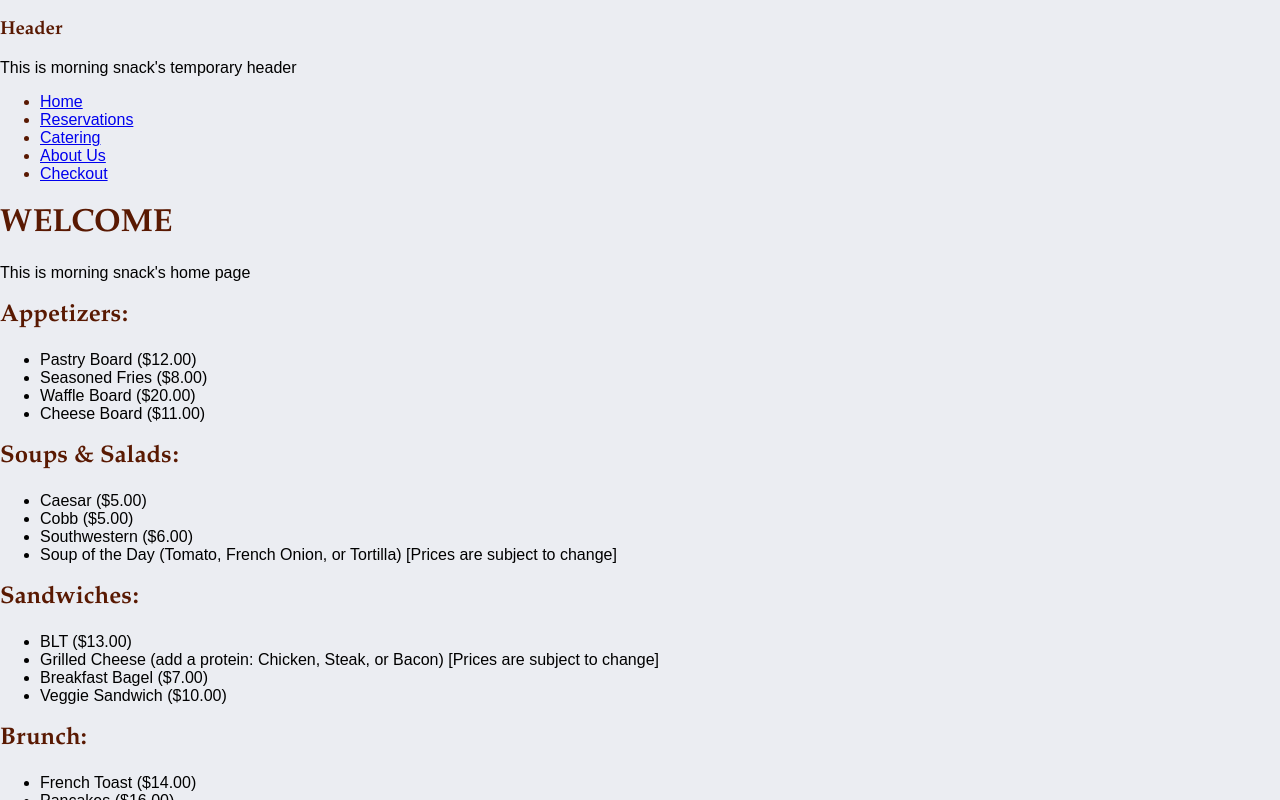
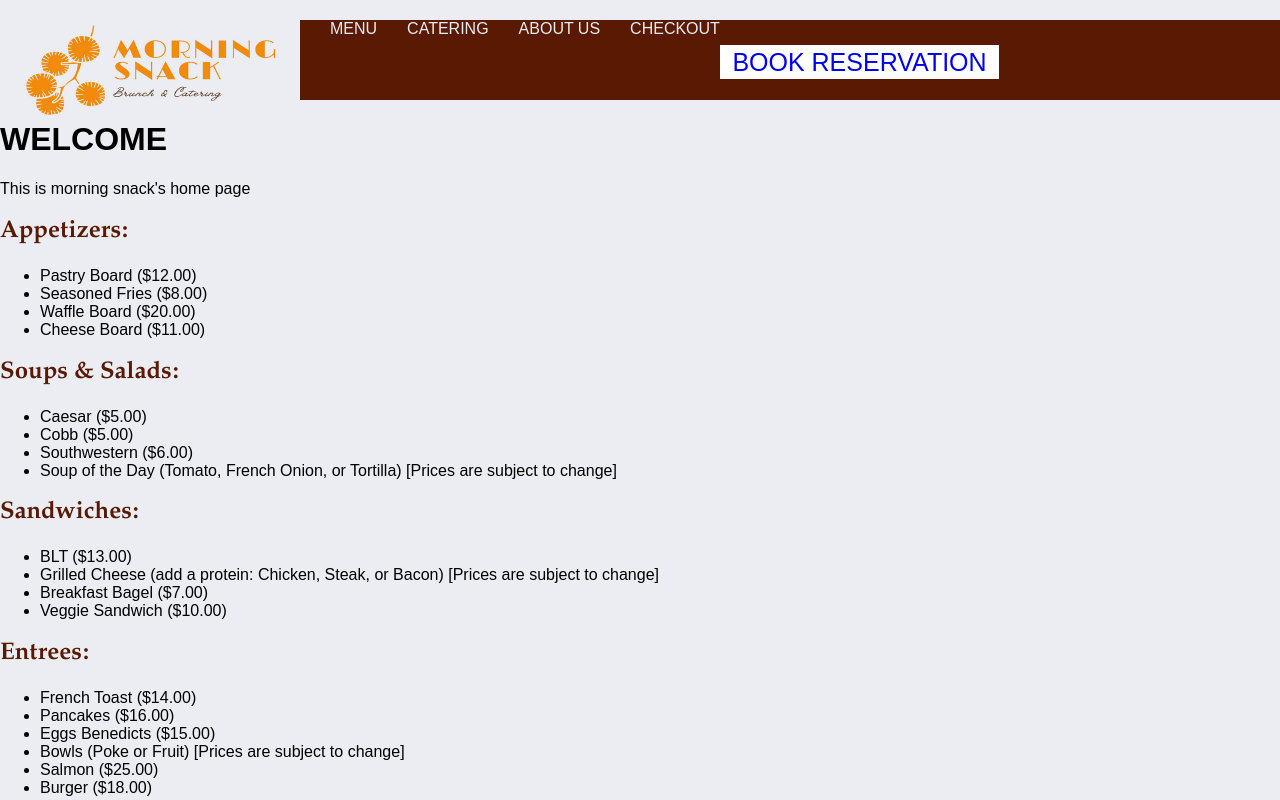
Before and after one commit to michellenicolephillips/morning-snack, a React (Create React App) app: page / in a window 1280 px wide. Shown: the top 800 px of the page. Built offline with nearby package versions, Linux system fonts and the light colour scheme.

Commit message:
Header hunter (#24)
* Fixed header

* Changed header, nav, and app.css

* Changed header, nav, and app.css

* Modified header, nav, and app.css

* added class to booking button

```diff
--- a/src/App.css
+++ b/src/App.css
@@ -2,6 +2,7 @@
 
 header {
   font-family: Arial, Helvetica, sans-serif;
+  color: white;
   background-color: #591902;
 }
 
@@ -10,13 +11,18 @@ nav {
   color: #591902;
 }
 
+a:link { text-decoration: none; }
+a:visited { text-decoration: none; }
+a:hover { text-decoration: none; }
+a:active { text-decoration: none; }
+
 body {
   background-color: #EBEDF2;
   font-family: Arial, Helvetica, serif;
   color: black;
 }
 
-h1 , h2, h3, h4 {
+h2, h3, h4 {
   font-family: Garamond, sans-serif;
   color: #591902;
 }
@@ -27,8 +33,91 @@ footer {
 
 
 
+
+
 /*Classes*/
+
+.header {
+  margin-top: 20px;
+  display: flex;
+  flex: 1;
+  flex-direction: column;
+}
+
+.header-top {
+  display: flex;
+  width: 100%;
+  height: 80px;
+}
+
+.header-top__logo {
+  display: flex;
+  justify-content: center;
+  align-items: center;
+  margin-right: 20px;
+}
+
+.header-logo {
+  color: inherit;
+  text-decoration: inherit;
+  font-family: RobotoThin;
+  font-size: 100px;
+}
+
+.header-top__navbar {
+  display: flex;
+  flex: 1;
+  flex-direction: column;
+}
+
+.header-top__navigation {
+  display: flex;
+  flex: 1;
+  flex-direction: row;
+  justify-content: flex-end;
+  margin-right: 55px;
+}
+
+.navbar {
+  display: flex;
+  flex-direction: row;
+}
+
+.nav-link {
+  display: flex;
+  justify-content: center;
+  align-items: center;
+  margin-left: 30px;
+  color: #EBEDF2;
+  text-decoration: inherit;
+  text-transform: uppercase;
+  outline: none;
+}
+
+.bookReservations {
+  background-color: #FFFFFF;
+  border: none;
+  color: #F28B0C;
+  padding: .1em .5em;
+  text-align: center;
+  text-decoration: none;
+  float: right;
+  font-size: 25px;
+  clear: both;
+}
+
+.bookReservations:hover {
+  background-color: #BF7960;
+  color: white;
+  text-decoration: none;
+}
+
+
+
+
 
 /* IDs*/
 
+
+
 /*Specific CSS Features*/
--- a/src/App.js
+++ b/src/App.js
@@ -17,10 +17,9 @@ function App() {
      <div>
           <Header/>
           <Router>
-               <Navigation/>
                <Routes>
                     <Route exact path="/"  element={<Home />}/>
-                    <Route exact path="/reservations"  element={<Reservations />}/>
+                    <Route exact path="/reservations" element={<Reservations />}/>
                     <Route exact path="/catering" element={<Catering />} />
                     <Route exact path="/about"  element={<About />}/>
                     <Route exact path="/checkout" element={<Checkout />} />
--- a/src/components/header.js
+++ b/src/components/header.js
@@ -1,11 +1,27 @@
 import React from 'react';
+import logo from '../assets/logo.png';
+import Navigation from '../components/navigation';
 
 class Header extends React.Component {
 
      render() {
-          return (<>
-              <h3>Header</h3>
-              <p>This is morning snack's temporary header</p>
+          return (
+          <>
+          <header>
+               <section className='header'>
+                    <section className='header-top'>
+                         <section className='header-top_logo'>
+                              <a href="/" className='header-logo'> <img src={logo} width={300} height={100} alt='Morning Snack'/></a>
+                         </section>
+                         <section className='header-top_navbar'>
+                              <Navigation />
+                         </section>
+                         <section className='booking-button'>
+                              <p className='bookReservations'><a href="/reservations">BOOK RESERVATION</a></p>
+                         </section>
+                    </section>
+               </section>
+          </header>
           </>
           )
      }
--- a/src/components/navigation.js
+++ b/src/components/navigation.js
@@ -1,25 +1,19 @@
 import React from 'react';
-import {Link } from "react-router-dom";
 
 
 
-/* Navbar component to navigate to various sectoins of the page, smooth scroll to each section */
+/* Navbar component to navigate to various sections of the page, smooth scroll to each section */
 
 class Navigation extends React.Component {
 
      render() {
           return (
-               <div>
-                    <nav>
-                         <ul>
-                              <li><Link to={'/'} className="nav-link"> Home </Link></li>
-                              <li><Link to={'/reservations'} className="nav-link">Reservations</Link></li>
-                              <li><Link to={'/catering'} className="nav-link">Catering</Link></li>
-                              <li><Link to={'/about'} className="nav-link">About Us</Link></li>
-                              <li><Link to={'/checkout'} className="nav-link">Checkout</Link></li>
-                         </ul>
-                    </nav>
-               </div>
+               <section className='navbar'>
+                    <a href="/" className="nav-link">Menu</a>
+                    <a href="/catering" className="nav-link">Catering</a>
+                    <a href="/about" className="nav-link">About Us</a>
+                    <a href="/checkout" className="nav-link">Checkout</a>
+               </section>
           )
      }
 }
--- a/src/pages/Home.js
+++ b/src/pages/Home.js
@@ -33,12 +33,12 @@ class Home extends React.Component {
                     <li>Veggie Sandwich ($10.00)</li>
               </ul>
 
-              <h2>Brunch:</h2>
+              <h2>Entrees:</h2>
               <ul>
                     <li>French Toast ($14.00)</li>
                     <li>Pancakes ($16.00)</li>
                     <li>Eggs Benedicts ($15.00)</li>
-                    <li>Poke ($20.00)</li>
+                    <li>Bowls (Poke or Fruit) [Prices are subject to change]</li>
                     <li>Salmon ($25.00)</li>
                     <li>Burger ($18.00)</li>
               </ul>
```
Also changed, not shown: src/assets/logo.png (added).
